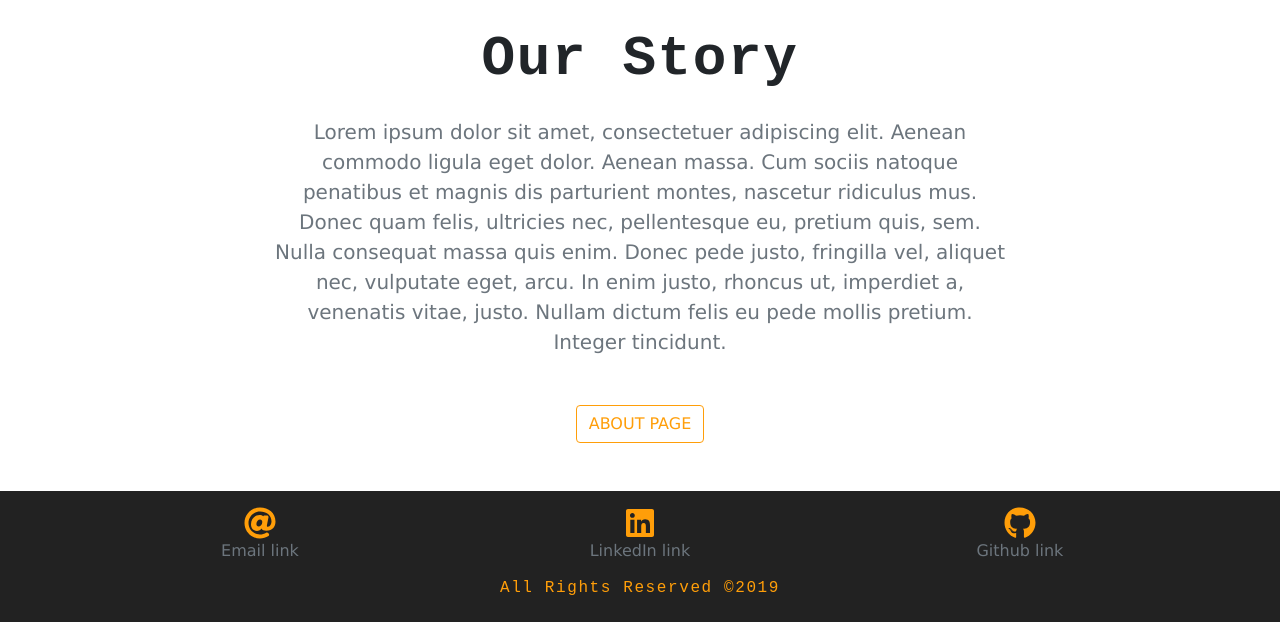
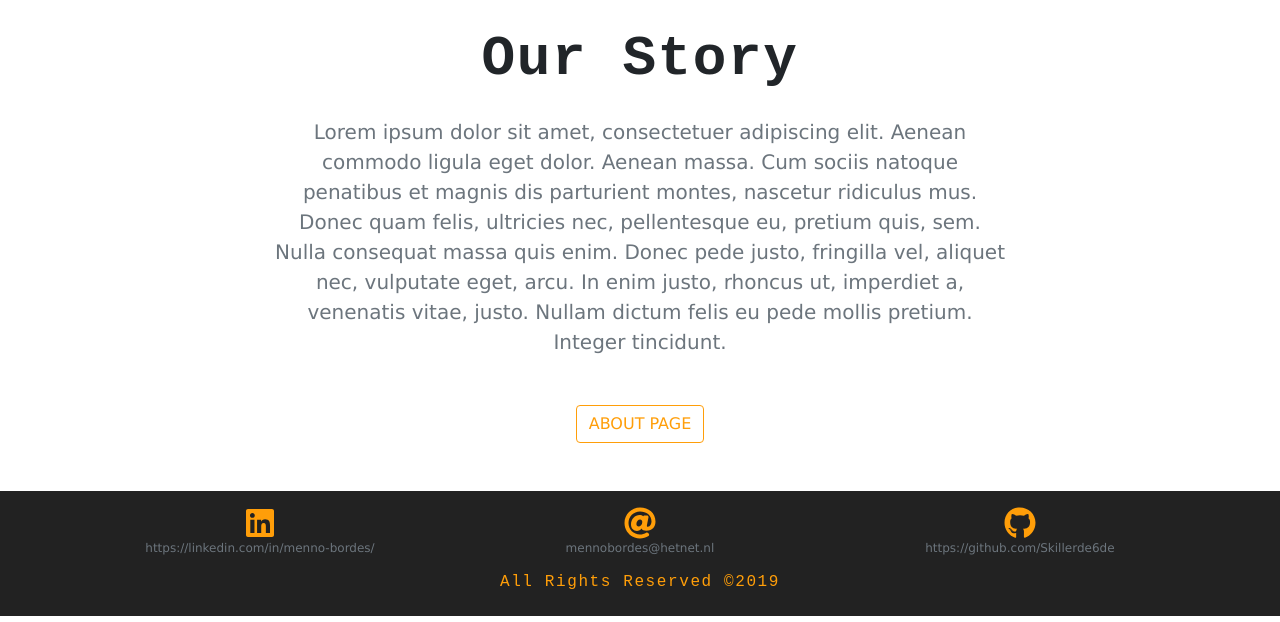
Before and after one commit to MennoBordes/menno-portfolio-old, a Gatsby site: page / in a window 1280 px wide. Shown: the part 481-1103 px from the top of the page. Built offline with nearby package versions, Linux system fonts and the light colour scheme; Gatsby itself is replaced by a stand-in of ours.

Commit message:
Social links working and max screen width altered

```diff
--- a/src/components/Globals/SocialLinks.js
+++ b/src/components/Globals/SocialLinks.js
@@ -6,23 +6,25 @@ export default function SocialLinks() {
     <section>
       <div className="container text-white">
         <div className="row text-center">
+          <div className="column">
+            <a href="https://linkedin.com/in/menno-bordes/">
+              <FaLinkedin className="desktop-icon" />
+              <p className="text-muted small-font-size">
+                https://linkedin.com/in/menno-bordes/
+              </p>
+            </a>
+          </div>
           <div className="column ">
-            <div>
-              <FaAt className="desktop-icon" />
-              <p className="text-muted">Email link</p>
-            </div>
+            <FaAt className="desktop-icon" />
+            <p className="text-muted small-font-size">mennobordes@hetnet.nl</p>
           </div>
           <div className="column">
-            <div>
-              <FaLinkedin className="desktop-icon" />
-              <p className="text-muted">LinkedIn link</p>
-            </div>
-          </div>
-          <div className="column">
-            <div>
+            <a href="https://github.com/Skillerde6de">
               <FaGithub className="desktop-icon" />
-              <p className="text-muted">Github link</p>
-            </div>
+              <p className="text-muted small-font-size">
+                https://github.com/Skillerde6de
+              </p>
+            </a>
           </div>
         </div>
       </div>
--- a/src/components/layout.css
+++ b/src/components/layout.css
@@ -93,8 +93,12 @@ h6 {
   clear: both;
 }
 
+.small-font-size {
+  font-size: 12px;
+}
+
 /* Style when screen smaller than */
-@media screen and (max-width: 600px) {
+@media screen and (max-width: 700px) {
   .column {
     width: 100%;
   }
```
